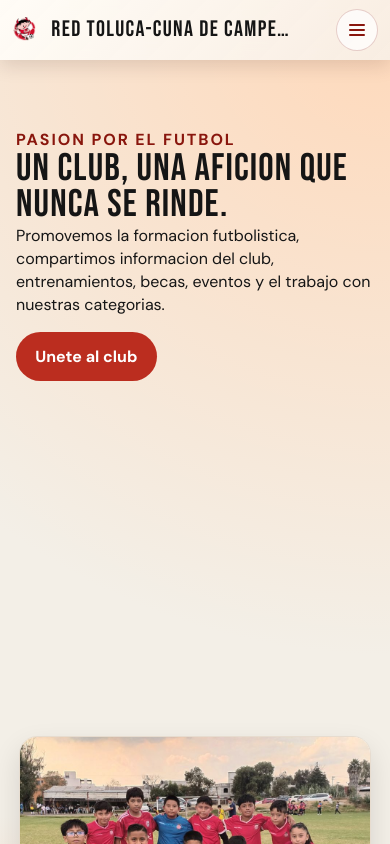
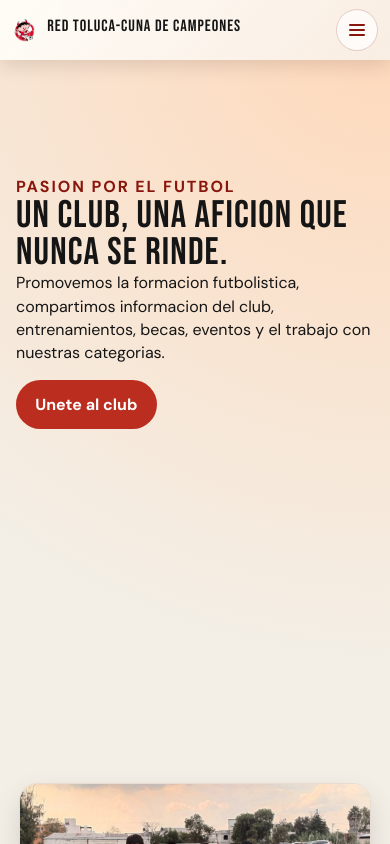
Before and after one commit to Yahir921/Club, a React (Vite) app: page / in a window 390 px wide. Shown: the top 844 px of the page. Built offline with nearby package versions, Linux system fonts and the light colour scheme.

Commit message:
cambios de menu de hamburguesa

```diff
--- a/src/App.css
+++ b/src/App.css
@@ -7,6 +7,8 @@
   --accent: #bb2d1f;
   --accent-dark: #89160d;
   --line: #e7dccf;
+  --nav-height-desktop: 88px;
+  --nav-height-mobile: 74px;
 }
 
 * {
@@ -26,6 +28,7 @@ body.menu-open {
 .page {
   color: var(--ink);
   overflow-x: hidden;
+  padding-top: var(--nav-height-desktop);
   background-color: var(--bg);
   background-image:
     radial-gradient(circle at top right, #ffd8b9 0%, transparent 40%),
@@ -43,8 +46,10 @@ body.menu-open {
 }
 
 .nav {
-  position: sticky;
+  position: fixed;
   top: 0;
+  left: 0;
+  right: 0;
   z-index: 60;
   display: flex;
   justify-content: space-between;
@@ -588,6 +593,60 @@ main {
   gap: 0.6rem;
 }
 
+.phone-list {
+  margin-top: 0.7rem;
+  display: grid;
+  gap: 0.65rem;
+}
+
+.phone-card {
+  display: grid;
+  gap: 0.2rem;
+  text-decoration: none;
+  color: var(--ink);
+  background: linear-gradient(135deg, #fff, #fff6ee);
+  border: 1px solid rgba(187, 45, 31, 0.22);
+  border-radius: 14px;
+  padding: 0.8rem 0.9rem;
+  box-shadow: 0 8px 20px rgba(20, 20, 20, 0.07);
+  transition: transform 180ms ease, box-shadow 180ms ease, border-color 180ms ease;
+}
+
+.phone-card:hover,
+.phone-card:focus-visible {
+  transform: translateY(-2px);
+  box-shadow: 0 12px 22px rgba(20, 20, 20, 0.12);
+  border-color: rgba(187, 45, 31, 0.42);
+  outline: none;
+}
+
+.phone-label {
+  text-transform: uppercase;
+  letter-spacing: 0.08em;
+  font-size: 0.72rem;
+  font-weight: 700;
+  color: #6f6156;
+}
+
+.phone-number {
+  font-family: 'Bebas Neue', sans-serif;
+  letter-spacing: 0.03em;
+  font-size: 1.8rem;
+  line-height: 1;
+  color: var(--accent-dark);
+}
+
+.phone-action {
+  margin-top: 0.2rem;
+  width: fit-content;
+  font-size: 0.84rem;
+  font-weight: 700;
+  color: #fff;
+  background: var(--accent-dark);
+  border-radius: 999px;
+  padding: 0.3rem 0.65rem;
+}
+
 .social-icon {
   width: 22px;
   height: 22px;
@@ -876,6 +935,10 @@ main {
 }
 
 @media (max-width: 560px) {
+  .page {
+    padding-top: calc(108px + env(safe-area-inset-top, 0));
+  }
+
   .nav {
     top: env(safe-area-inset-top, 0);
     width: 100%;
@@ -887,18 +950,34 @@ main {
   }
 
   .brand {
-    width: min(78%, 320px);
+    width: auto;
+    min-width: 0;
+    flex: 1 1 auto;
     text-align: left;
     display: inline-flex;
-    align-items: center;
+    align-items: flex-start;
     gap: 0.5rem;
-    font-size: 1.4rem;
-    overflow: hidden;
+    font-size: 1.02rem;
+    line-height: 1.05;
+    white-space: normal;
+    overflow: visible;
   }
 
   .brand-icon {
-    width: 26px;
-    height: 26px;
+    width: 24px;
+    height: 24px;
+    margin-right: 0.2rem;
+    transform: none;
+    flex: 0 0 24px;
+  }
+
+  .brand-title {
+    display: block;
+    white-space: normal;
+    overflow: visible;
+    text-overflow: clip;
+    line-height: 1.05;
+    max-width: 100%;
   }
 
   .nav-links {
@@ -1050,8 +1129,9 @@ main {
   }
 
   .brand {
-    width: min(74%, 250px);
-    font-size: 1.18rem;
+    width: auto;
+    min-width: 0;
+    font-size: 0.92rem;
     gap: 0.4rem;
   }
 
@@ -1123,6 +1203,10 @@ main {
   .info-block h3 {
     font-size: 1.35rem;
   }
+
+  .phone-number {
+    font-size: 1.55rem;
+  }
 }
 
 @media (min-width: 361px) and (max-width: 420px) {
--- a/src/components/Nav.jsx
+++ b/src/components/Nav.jsx
@@ -13,18 +13,54 @@ function Nav({ current }) {
       return undefined
     }
 
+    const page = document.querySelector('.page')
+    const nonNavElements = page
+      ? Array.from(page.children).filter((element) => !element.classList.contains('nav'))
+      : []
+    const scrollY = window.scrollY
+
     const handleKeyDown = (event) => {
       if (event.key === 'Escape') {
         setIsOpen(false)
       }
     }
 
+    const preventBackgroundTouch = (event) => {
+      if (!event.target.closest('.nav-drawer-panel')) {
+        event.preventDefault()
+      }
+    }
+
     document.addEventListener('keydown', handleKeyDown)
+    document.addEventListener('touchmove', preventBackgroundTouch, { passive: false })
     document.body.classList.add('menu-open')
+    document.body.style.position = 'fixed'
+    document.body.style.top = `-${scrollY}px`
+    document.body.style.left = '0'
+    document.body.style.right = '0'
+    document.body.style.width = '100%'
+
+    nonNavElements.forEach((element) => {
+      element.inert = true
+      element.setAttribute('aria-hidden', 'true')
+    })
 
     return () => {
       document.removeEventListener('keydown', handleKeyDown)
+      document.removeEventListener('touchmove', preventBackgroundTouch)
       document.body.classList.remove('menu-open')
+      document.body.style.position = ''
+      document.body.style.top = ''
+      document.body.style.left = ''
+      document.body.style.right = ''
+      document.body.style.width = ''
+
+      nonNavElements.forEach((element) => {
+        element.inert = false
+        element.removeAttribute('aria-hidden')
+      })
+
+      window.scrollTo({ top: scrollY, behavior: 'auto' })
     }
   }, [isOpen])
 
--- a/src/views/ContactView.jsx
+++ b/src/views/ContactView.jsx
@@ -9,10 +9,18 @@ function ContactView() {
         <div className="info-grid">
           <article className="info-block">
             <h3>Informes / WhatsApp</h3>
-            <ul className="info-list">
-              <li>55 2756 1310</li>
-              <li>55 4581 9295</li>
-            </ul>
+            <div className="phone-list">
+              <a className="phone-card" href="tel:+525527561310" aria-label="Llamar al 55 2756 1310">
+                <span className="phone-label">Telefono 1</span>
+                <strong className="phone-number">55 2756 1310</strong>
+                <span className="phone-action">Llamar ahora</span>
+              </a>
+              <a className="phone-card" href="tel:+525545819295" aria-label="Llamar al 55 4581 9295">
+                <span className="phone-label">Telefono 2</span>
+                <strong className="phone-number">55 4581 9295</strong>
+                <span className="phone-action">Llamar ahora</span>
+              </a>
+            </div>
           </article>
 
           <article className="info-block">
```
